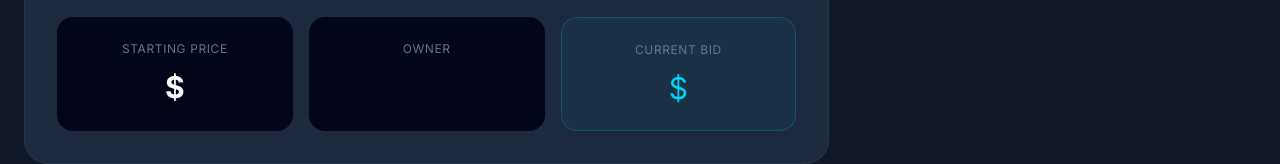
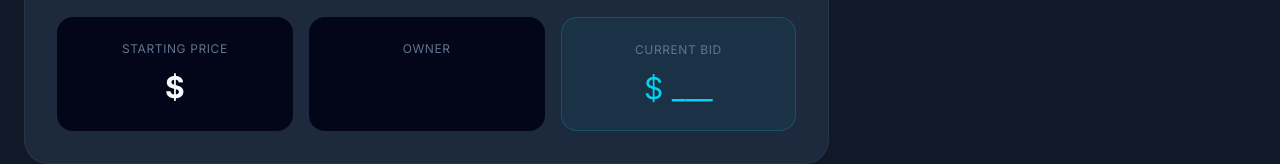
Before and after one commit to huzaifa-anw/BoltBid-RealTime-Auction-Platform, a React (Vite) app in the folder client/: page /auction/1 in a window 1280 px wide. Shown: the part 638-802 px from the top of the page. Built offline with nearby package versions, Linux system fonts and the light colour scheme; no server answers; a web font is replaced by a local one.

Commit message:
tiny changes

```diff
--- a/client/src/pages/AuctionPage.jsx
+++ b/client/src/pages/AuctionPage.jsx
@@ -14,7 +14,7 @@ export default function AuctionPage() {
     const [bidSuccess, setBidSuccess] = useState('');
 
     const [bids, setBids] = useState([]);
-    const [highestBid, setHighestBid] = useState('');
+    const [highestBid, setHighestBid] = useState(null);
     const [bidsError, setErrorBids] = useState(false);
 
     const getAuction = async () => {
@@ -45,7 +45,7 @@ export default function AuctionPage() {
                     Authorization: `Bearer ${token}`,
                 }
             })
-            console.dir(response);
+            // console.dir(response);
             if (response.data.success) {
                 console.log(response.data.data)
                 setBids(response.data.data.bids)
```
